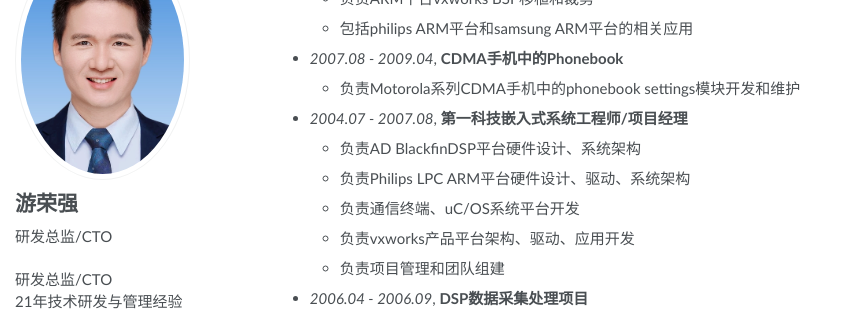
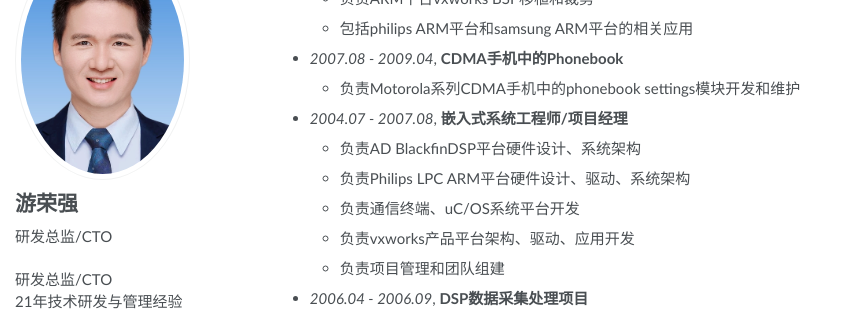
Before and after one commit to yourq1021/yourq1021.github.io, a Jekyll site: the page built from _pages/about.md, in a window 1280 px wide and 900 px high, scrolled down 2476 px. Shown: the part 151-462 px from the top of the window, without its empty margins (0-853 px from the left). Built offline with Jekyll 4.4.1, drawn with Linux system fonts in a browser that asks for light colours.

Commit message:
update about.md

```diff
--- a/_pages/about.md
+++ b/_pages/about.md
@@ -124,7 +124,7 @@ redirect_from:
 - *2007.08 - 2009.04*, **CDMA手机中的Phonebook**
   - 负责Motorola系列CDMA手机中的phonebook settings模块开发和维护
 
-- *2004.07 - 2007.08*, **第一科技嵌入式系统工程师/项目经理**
+- *2004.07 - 2007.08*, **嵌入式系统工程师/项目经理**
   - 负责AD BlackfinDSP平台硬件设计、系统架构
   - 负责Philips LPC ARM平台硬件设计、驱动、系统架构
   - 负责通信终端、uC/OS系统平台开发
```
